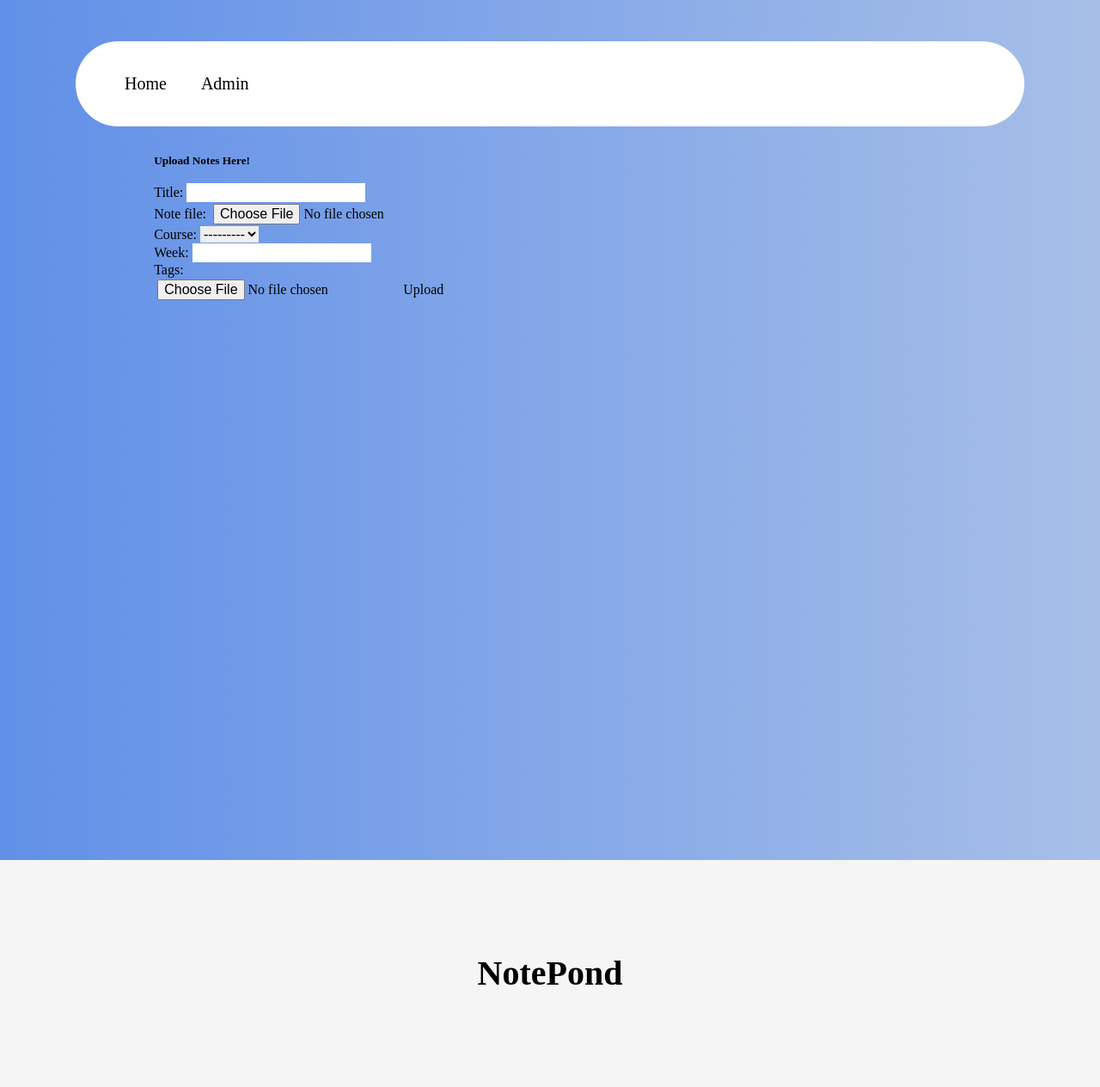
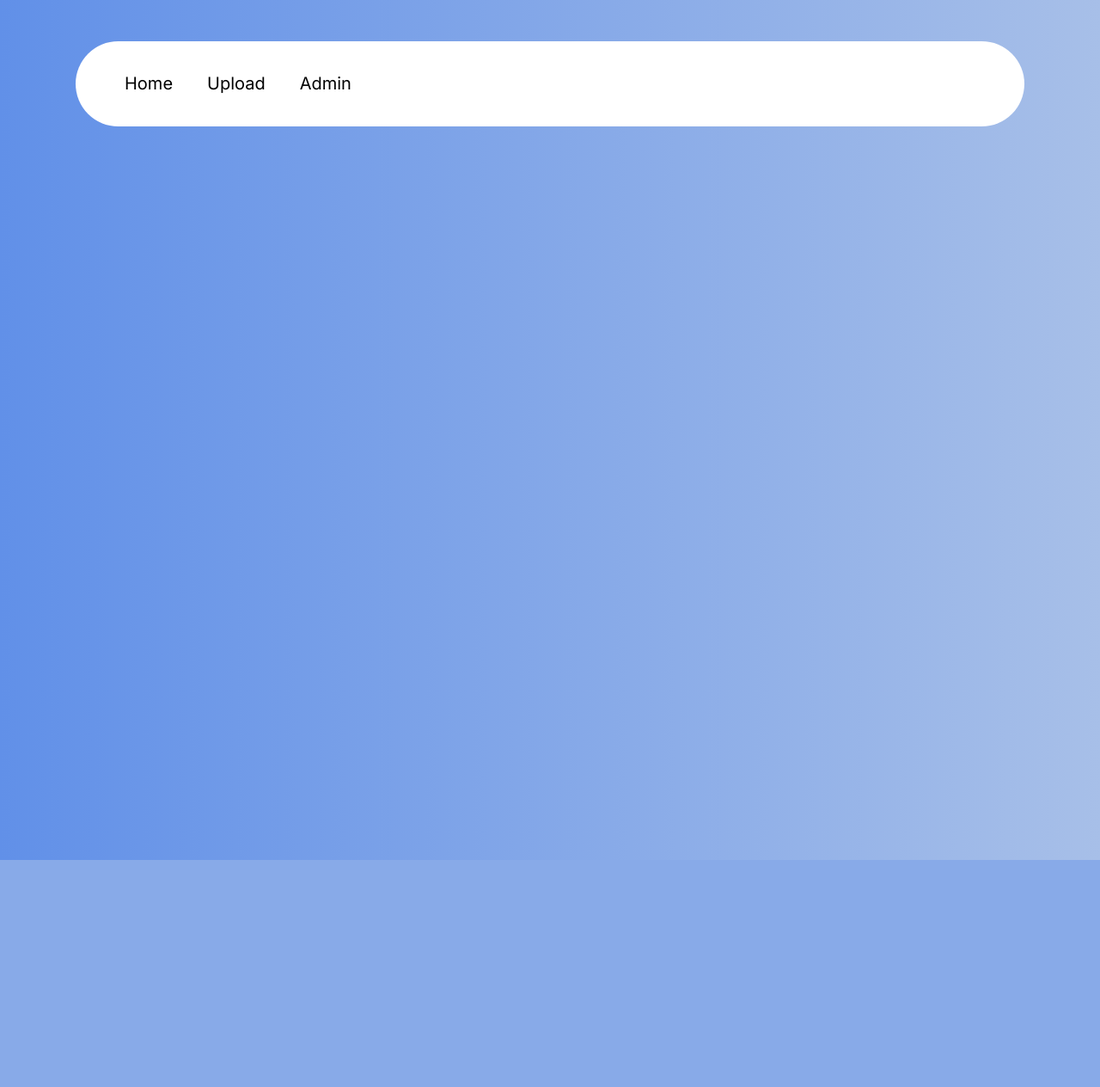
Before and after one commit to CgvO/NotePond, a Django app: template NotePond/common/templates/noteUpload.html in a window 1280 px wide. Shown: the whole page at 86% size. After the commit the page ends 1000 px from the top, so only its background shows below. Run offline with Django 4.2, Linux system fonts and the light colour scheme; the template is opened without the code that fills it: values that come from a table or form of the project are taken from there, others are empty.

Commit message:
added upload

```diff
--- a/NotePond/NotePond/urls.py
+++ b/NotePond/NotePond/urls.py
@@ -20,5 +20,6 @@ from common import views
 
 urlpatterns = [
     path("admin/", admin.site.urls),
+    path("upload/", views.noteUpload, name="upload"),
     path("", views.home, name="index"),
 ]
--- a/NotePond/common/templates/base.html
+++ b/NotePond/common/templates/base.html
@@ -42,6 +42,7 @@
                 <div class="home-left">
                   <div class="home-links">
                     <a class="home-text link" href="{% url 'index' %}">Home</a>
+                    <a class="home-text link" href="{% url 'upload' %}">Upload</a>
                     <a class="home-text link" href="{% url 'admin:index' %}">Admin</a>
                   </div>
                 </div>
--- a/NotePond/common/templates/noteUpload.html
+++ b/NotePond/common/templates/noteUpload.html
@@ -11,7 +11,7 @@
     </style>
     <style data-tag="default-style-sheet">
       html {
-        font-family: Poppins;
+        font-family: Inter;
         font-size: 16px;
       }
       body {
@@ -42,37 +42,16 @@
                 <div class="home-left">
                   <div class="home-links">
                     <a class="home-text link" href="{% url 'index' %}">Home</a>
-                    <a class="home-text01 link" href="{% url 'admin:index' %}">Admin</a>
+                    <a class="home-text link" href="{% url 'upload' %}">Upload</a>
+                    <a class="home-text link" href="{% url 'admin:index' %}">Admin</a>
                   </div>
                 </div>
-                </div>
               </nav>
-            </div>
-          </div>
-        </section>
-        <section class="home-footer">
-          <div class="home-container3">
-            <div class="home-container4">
-              <div class="home-container5">
-                <div class="home-container6">
-                  <span class="home-text20">NotePond</span>
-                </div>
-              </div>
             </div>
           </div>
         </section>
       </div>
     </div>
   </body>
-<main>
-    {% block content %}
-    <div id="form">
-        <h5>Upload Notes Here!</h5><br/>
-        <form class="upload-field" method="post" enctype="multipart/form-data">{% csrf_token %} {{ form.as_p }}
-          <input type="file" name="upload"/>
-          <button type="submit" class="btn">Upload</button>
-        </form>
-      </div>
-    {% endblock %}
-</main>
+<main>{% block content %}{% endblock %}</main>
 </html>
```
